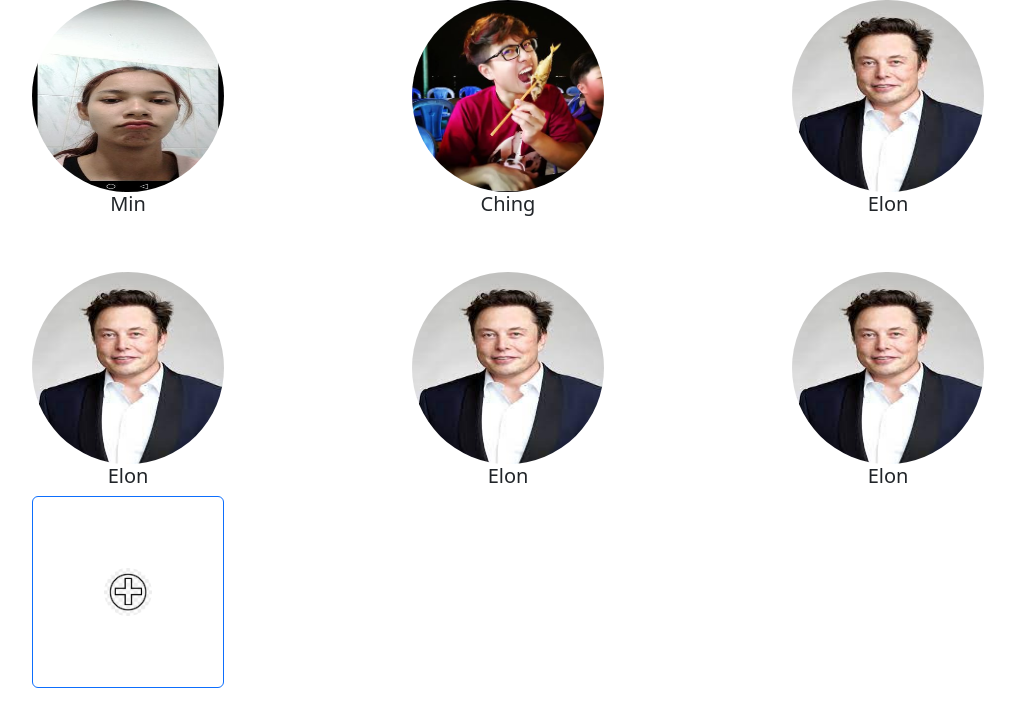
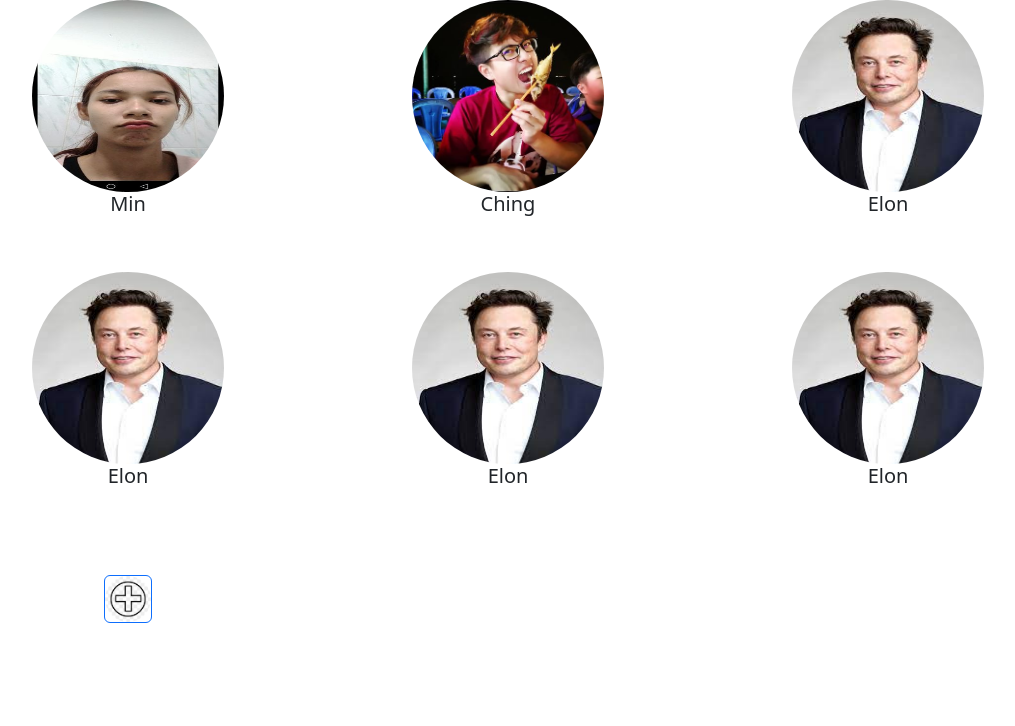
Before and after one commit to YcPeh/debt-tracker, a React (Create React App) app: page / in a window 1280 px wide. Shown: the top 726 px of the page, without its empty margins (132-1147 px from the left). Built offline with nearby package versions, Linux system fonts and the light colour scheme.

Commit message:
Add Button image is centered

```diff
--- a/src/styles.css
+++ b/src/styles.css
@@ -10,8 +10,7 @@
 }
 
 .divContainerAddButton{
-    /* width: var(--user-image-container-size);
-    height: var(--user-image-container-size); */
+    height: calc(var(--user-image-container-size) + 13.28px);
     display: flex;
     justify-content: center;
     align-items: center;
@@ -26,26 +25,18 @@
 
 
 .addButtonButton{
-    /* position: relative;
+    position: relative;
     width: calc(var(--user-image-container-size)/4);
-    height: calc(var(--user-image-container-size)/4); */
-    width: var(--user-image-container-size);
-    height: var(--user-image-container-size);
-    /* display: flex;
-    align-items: center;
-    justify-content: center;
-    vertical-align: center; */
+    height: calc(var(--user-image-container-size)/4);
     background-color: transparent;
 }
 
 
 
 .addButtonImage{
-    /* width: 100%;
-    height: 100%; */
-    width: calc(var(--user-image-container-size)/4);
-    height: calc(var(--user-image-container-size)/4);
-    position: relative;
+    width: 100%;
+    height: 100%;
+    position: absolute;
     top: 0;
     left: 0;
 }
```
